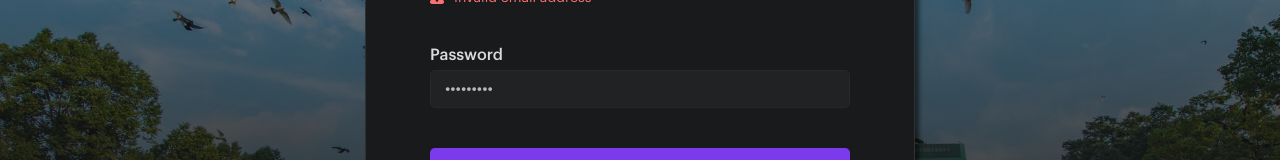
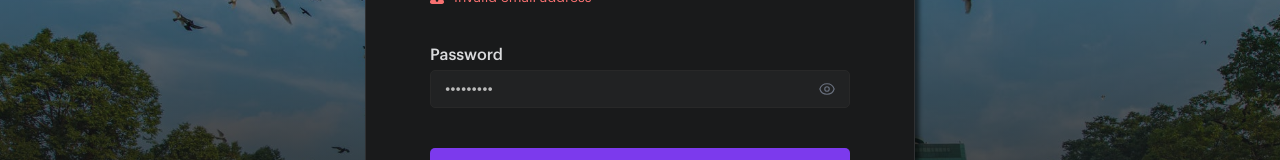
Before and after one commit to benlikescode/geohub, a Next.js app: page /login in a window 1280 px wide. Both pictures are taken after typing "Sample", "Sample123" into the empty fields and a click on the button "Login". Shown: the part 413-573 px from the top of the page. Built offline with nearby package versions, Linux system fonts and the light colour scheme.

Commit message:
Added toggle button to show/hide password

```diff
--- a/components/Auth/Login.tsx
+++ b/components/Auth/Login.tsx
@@ -9,11 +9,11 @@ import { Input, Button, Icon } from '../System'
 import { Spinner } from '../System/Spinner'
 
 const Login: FC = () => {
-  const [email, setEmail] = useState("")
-  const [password, setPassword] = useState("")
-  const [emailErrorMsg, setEmailErrorMsg] = useState("")
-  const [passwordErrorMsg, setPasswordErrorMsg] = useState("")
-  const [generalErrorMsg, setGeneralErrorMsg] = useState("")
+  const [email, setEmail] = useState('')
+  const [password, setPassword] = useState('')
+  const [emailErrorMsg, setEmailErrorMsg] = useState('')
+  const [passwordErrorMsg, setPasswordErrorMsg] = useState('')
+  const [generalErrorMsg, setGeneralErrorMsg] = useState('')
   const [showBtnSpinner, setShowBtnSpinner] = useState(false)
   const router = useRouter()
   const dispatch = useDispatch()
@@ -25,8 +25,8 @@ const Login: FC = () => {
 
   const handleErrors = () => {
     let hasErrors = false
-    setEmailErrorMsg("")
-    setPasswordErrorMsg("")
+    setEmailErrorMsg('')
+    setPasswordErrorMsg('')
 
     if (!validateEmail()) {
       hasErrors = true
@@ -52,26 +52,25 @@ const Login: FC = () => {
         const resData = res.data
 
         if (res.success) {
-          dispatch(updateUser({
-            id: resData._id,
-            name: resData.name,
-            email: resData.email,
-            avatar: resData.avatar
-          }))
+          dispatch(
+            updateUser({
+              id: resData._id,
+              name: resData.name,
+              email: resData.email,
+              avatar: resData.avatar,
+            })
+          )
 
           router.push('/')
-        }
-        else {
+        } else {
           setGeneralErrorMsg(res.errorMessage)
           setShowBtnSpinner(false)
         }
-      }
-      catch (err) {
+      } catch (err) {
         alert(err)
         setShowBtnSpinner(false)
       }
-    }
-    else {
+    } else {
       setGeneralErrorMsg('Incorrect email or password')
       setShowBtnSpinner(false)
     }
@@ -94,12 +93,17 @@ const Login: FC = () => {
 
       <h1 className="title">Welcome Back!</h1>
 
-      {generalErrorMsg &&
+      {generalErrorMsg && (
         <div className="errorBanner">
-          <svg aria-hidden="true" viewBox="0 0 16 16" xmlns="http://www.w3.org/2000/svg"><path d="M10.115 1.308l5.635 11.269A2.365 2.365 0 0 1 13.634 16H2.365A2.365 2.365 0 0 1 .25 12.577L5.884 1.308a2.365 2.365 0 0 1 4.231 0zM8 10.5a1.5 1.5 0 1 0 0 3 1.5 1.5 0 0 0 0-3zM8 9c.552 0 1-.32 1-.714V4.714C9 4.32 8.552 4 8 4s-1 .32-1 .714v3.572C7 8.68 7.448 9 8 9z" fillRule="evenodd"></path></svg>
+          <svg aria-hidden="true" viewBox="0 0 16 16" xmlns="http://www.w3.org/2000/svg">
+            <path
+              d="M10.115 1.308l5.635 11.269A2.365 2.365 0 0 1 13.634 16H2.365A2.365 2.365 0 0 1 .25 12.577L5.884 1.308a2.365 2.365 0 0 1 4.231 0zM8 10.5a1.5 1.5 0 1 0 0 3 1.5 1.5 0 0 0 0-3zM8 9c.552 0 1-.32 1-.714V4.714C9 4.32 8.552 4 8 4s-1 .32-1 .714v3.572C7 8.68 7.448 9 8 9z"
+              fillRule="evenodd"
+            ></path>
+          </svg>
           <span className="inputErrorText">{generalErrorMsg}</span>
         </div>
-      }
+      )}
 
       <form className="inputGroup" onSubmit={(e) => handleLogin(e)}>
         <Input
--- a/components/System/Input/Input.Styled.tsx
+++ b/components/System/Input/Input.Styled.tsx
@@ -18,6 +18,7 @@ const StyledInput = styled.div<StyledProps>`
     height: 38px;
     display: flex;
     align-items: center;
+    position: relative;
 
     input {
       height: 100%;
@@ -40,6 +41,12 @@ const StyledInput = styled.div<StyledProps>`
         box-shadow: 0 0 0 2px var(--mediumPurple);
       }
     }
+  }
+
+  .input-icon {
+    position: absolute;
+    right: 14px;
+    background: none;
   }
 
   .inputError {
--- a/components/System/Input/Input.tsx
+++ b/components/System/Input/Input.tsx
@@ -1,5 +1,7 @@
+import { EyeIcon, EyeOffIcon } from '@heroicons/react/outline'
 import { FC, useState } from 'react'
 import { StyledInput } from '.'
+import { Icon } from '../Icon'
 
 type Props = {
   label?: string
@@ -32,6 +34,7 @@ const Input: FC<Props> = ({
 }) => {
   const [currValue, setCurrValue] = useState<string | number>(value || '')
   const [showErrorMsg, setShowErrorMsg] = useState(false)
+  const [showPassword, setShowPassword] = useState(false)
 
   const handleBlur = () => {
     setShowErrorMsg(true)
@@ -59,13 +62,25 @@ const Input: FC<Props> = ({
           placeholder={placeholder}
           onChange={(e) => onInputChange(e.currentTarget.value)}
           value={currValue}
-          type={type}
+          type={showPassword ? 'text' : type}
           lang="en"
           readOnly={readOnly}
           onBlur={() => handleBlur()}
           autoComplete={autoComplete}
           maxLength={maxLength || 2000}
         />
+
+        {type === 'password' && currValue !== '' && (
+          <button
+            className="input-icon"
+            type="button"
+            onClick={() => setShowPassword(!showPassword)}
+          >
+            <Icon size={18} fill="var(--gray-500)">
+              {showPassword ? <EyeOffIcon /> : <EyeIcon />}
+            </Icon>
+          </button>
+        )}
       </div>
 
       {errorMessage && showErrorMsg && (
```
